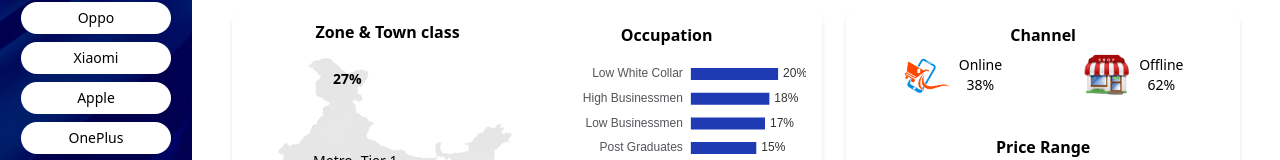
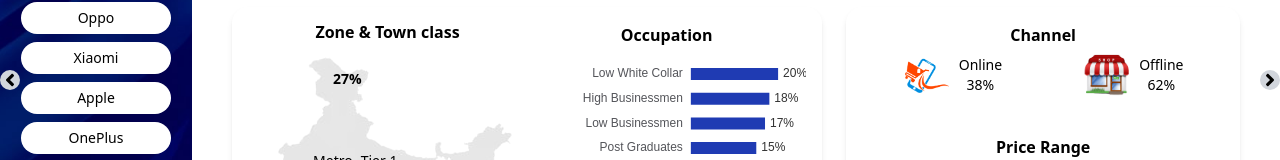
Before and after one commit to JobinReji/VivoDashboard, a React (Vite) app: page /dashboard in a window 1280 px wide. Shown: the part 330-490 px from the top of the page. Built offline with nearby package versions, Linux system fonts and the light colour scheme.

Commit message:
Created proper navigation between components

```diff
--- a/package.json
+++ b/package.json
@@ -14,6 +14,7 @@
     "echarts-for-react": "^3.0.2",
     "react": "^19.1.1",
     "react-dom": "^19.1.1",
+    "react-icons": "^5.5.0",
     "react-router-dom": "^7.8.2",
     "tailwind-scrollbar": "^4.0.2",
     "tailwindcss": "^4.1.13"
--- a/src/components/ConsumerProfile.jsx
+++ b/src/components/ConsumerProfile.jsx
@@ -10,7 +10,6 @@
   ConsumerProfileOccupation,
   ConsumerProfilePriceRange,
 } from "./Charts";
-// import { useFilter } from "./FilterContext";
 
 export default function ConsumerProfile() {
   //  const { filters } = useFilter();
--- a/src/components/Dashboard.jsx
+++ b/src/components/Dashboard.jsx
@@ -4,9 +4,31 @@
 import ConsumerProfile from "./ConsumerProfile";
 import { FilterProvider } from "./FilterContext";
 import FilterDialog from "./FilterDialog";
+import { FaAngleLeft, FaAngleRight } from "react-icons/fa";
+import { Component } from "react";
+import { useState } from "react";
 
 export default function Dashboard() {
-  const navigate = useNavigate();
+  const [pageIndex, setPageIndex] = useState(0);
+
+  const pages = [
+    {
+      component: <ConsumerProfile />,
+      title: "Consumer Profile",
+      subtitle: "Understanding Audiences Through a Brand Lens",
+      nValue: "27,188",
+    },
+  ];
+
+  const currPage = pages[pageIndex];
+
+  const gotNext = () => {
+    setPageIndex((prev) => (prev + 1) % pages.length);
+  };
+
+  const gotPrev = () => {
+    setPageIndex((prev) => (prev - 1 + pages.length) % pages.length);
+  };
 
   return (
     <FilterProvider>
@@ -15,14 +37,28 @@
         style={{ backgroundImage: `url(${bgImage})` }}
       >
         <Header
-          title="Consumer Profile"
-          subtitle="Understanding Audiences Through a Brand Lens"
-          nValue="27,188"
+          title={currPage.title}
+          subtitle={currPage.subtitle}
+          nValue={currPage.nValue}
         />
         <div className="flex-1 overflow-auto">
           <ConsumerProfile />
           <FilterDialog />
         </div>
+        <div
+          className="bg-gray-300 rounded-full fixed left-0 top-[50%] cursor-pointer"
+          title="Previous Page"
+          onClick={gotPrev}
+        >
+          <FaAngleLeft className="text-xl" />
+        </div>
+        <div
+          className="bg-gray-300 rounded-full fixed right-0 top-[50%] cursor-pointer"
+          title="Next Page"
+          onClick={gotNext}
+        >
+          <FaAngleRight className="text-xl" />
+        </div>
       </div>
     </FilterProvider>
   );
```
Also changed, not shown: 1 other file (tests, documents, lock files or other folders).
